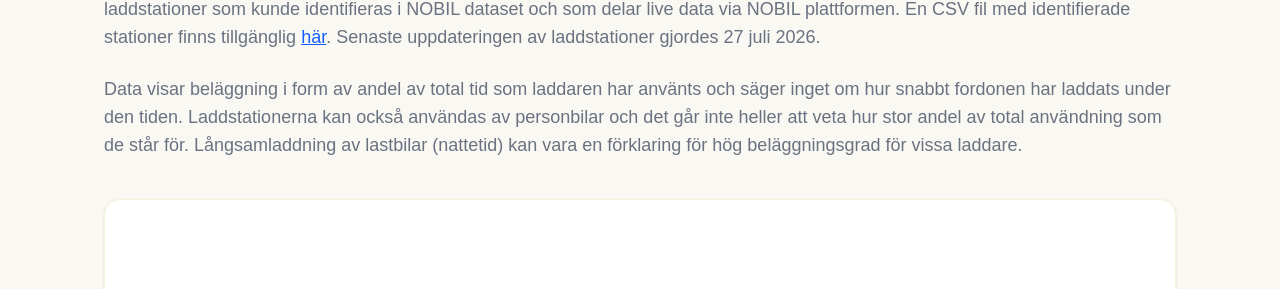
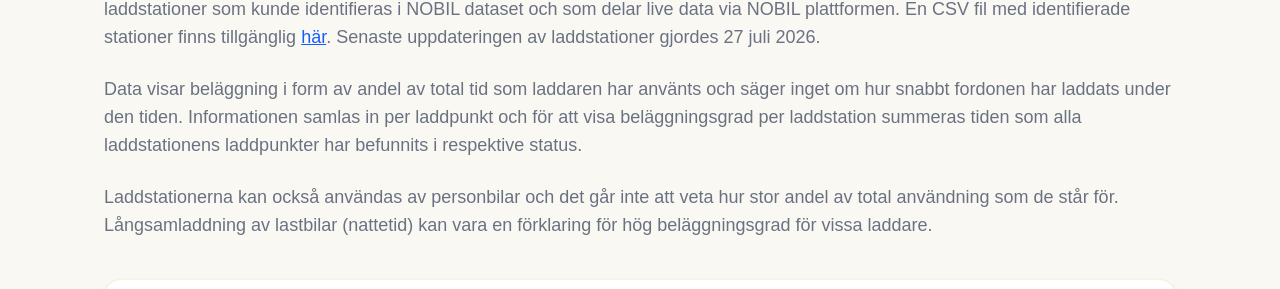
Before and after one commit to Jdanebergs/jdes-webb, a Next.js app: page /se/statistik-lastbilsladdare in a window 1280 px wide. Shown: the part 121-410 px from the top of the page. Built offline with nearby package versions, Linux system fonts and the light colour scheme; no server answers; the database is empty.

Commit message:
Lagt till beskrivning hur andel räknas ihop från olika laddstolpar

```diff
--- a/src/app/se/statistik-lastbilsladdare/page.js
+++ b/src/app/se/statistik-lastbilsladdare/page.js
@@ -132,9 +132,12 @@ export default async function Statistik() {
         </p>
         <p className="text-gray-500 text-lg mt-6">
           Data visar beläggning i form av andel av total tid som laddaren har använts och säger inget
-          om hur snabbt fordonen har laddats under den tiden. Laddstationerna kan också användas av personbilar och
-          det går inte heller att veta hur stor andel av total användning som de står för. Långsamladdning av lastbilar
-          (nattetid) kan vara en förklaring för hög beläggningsgrad för vissa laddare.
+          om hur snabbt fordonen har laddats under den tiden. Informationen samlas in per laddpunkt och för att visa
+          beläggningsgrad per laddstation summeras tiden som alla laddstationens laddpunkter har befunnits i respektive status.
+        </p>
+        <p className="text-gray-500 text-lg mt-6">
+          Laddstationerna kan också användas av personbilar och det går inte att veta hur stor andel av total användning
+          som de står för. Långsamladdning av lastbilar (nattetid) kan vara en förklaring för hög beläggningsgrad för vissa laddare.
         </p>
       </div>
 
```
